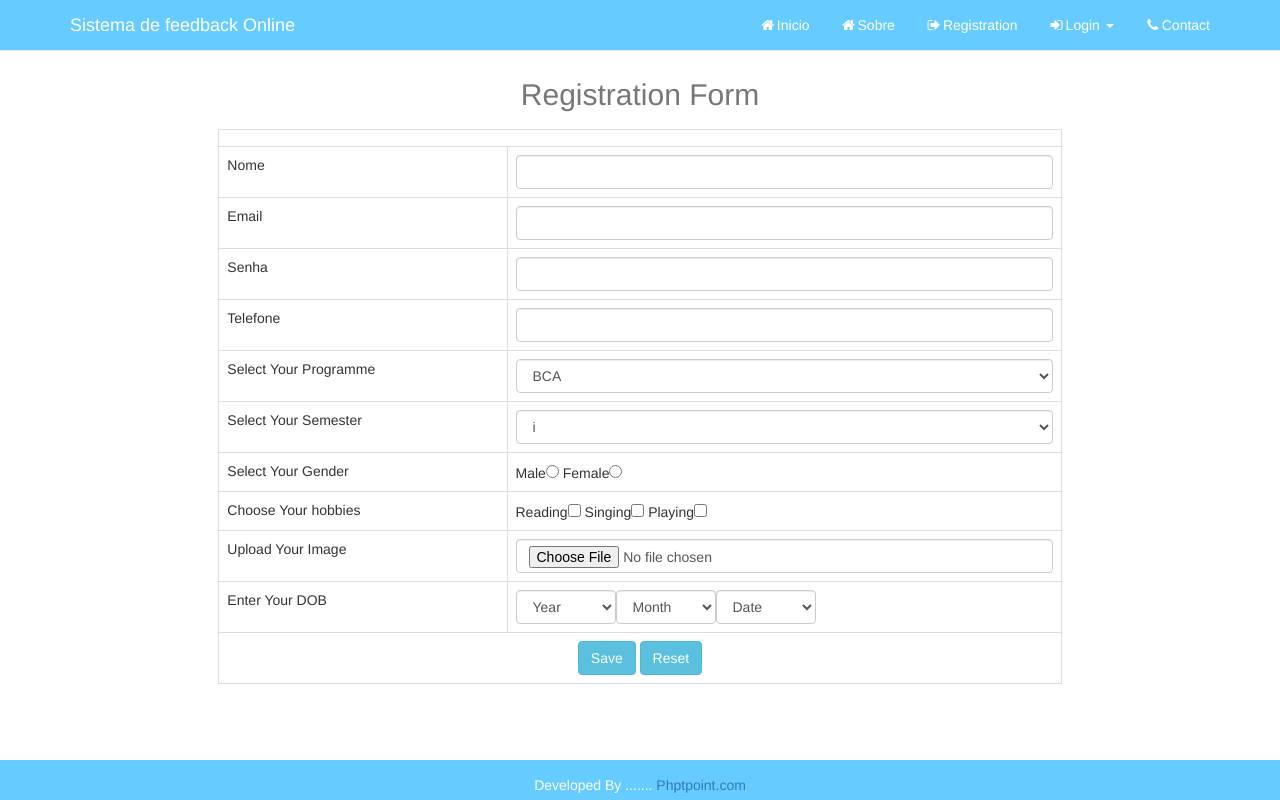
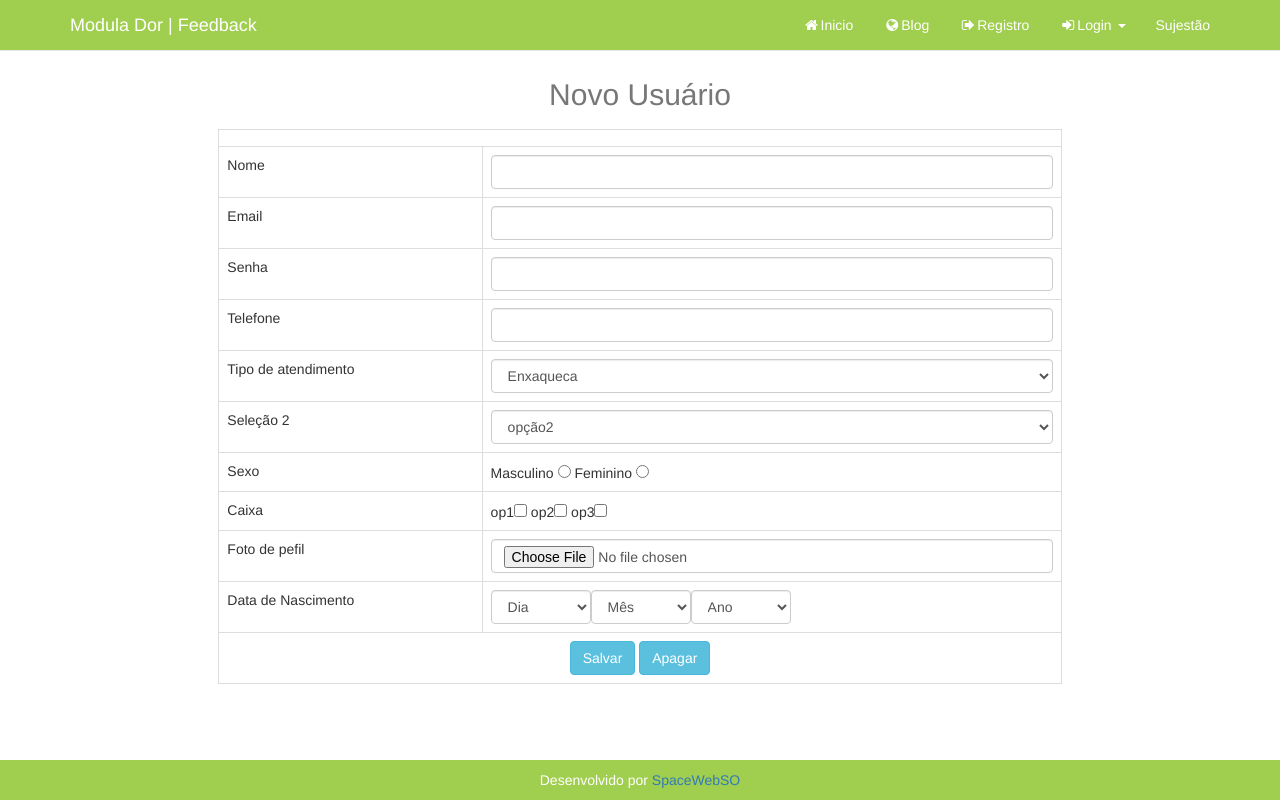
Before and after one commit to llucasramao/feedbacksystem, a PHP site: page /index.php?info=registration in a window 1280 px wide. Run offline with PHP 8.4, Linux system fonts and the light colour scheme.

Commit message:
base 0.0.6

```diff
--- a/faculty_login.php
+++ b/faculty_login.php
@@ -5,7 +5,7 @@ if(isset($save))
 
 	if($e=="" || $p=="")
 	{
-	$err="<font color='red'>fill all the fileds first</font>";
+	$err="<font color='red'>Insira um login</font>";
 	}
 	else
 	{
@@ -23,7 +23,7 @@ header('location:faculty');
 else
 {
 
-$err="<font color='red'>Invalid login details</font>";
+$err="<font color='red'>Login inválido</font>";
 
 }
 }
--- a/index.php
+++ b/index.php
@@ -5,29 +5,22 @@ session_start();
 <html lang="en">
 
 <head>
-
     <meta charset="utf-8">
     <meta http-equiv="X-UA-Compatible" content="IE=edge">
     <meta name="viewport" content="width=device-width, initial-scale=1">
     <meta name="description" content="">
     <meta name="author" content="">
 	<title>Clinica Modula Dor - Feedback</title>
-
 	<!-- Bootstrap Core CSS -->
     <link href="css/bootstrap.min.css" rel="stylesheet">
-
     <!-- Custom CSS -->
     <link href="css/modern-business.css" rel="stylesheet">
-
     <!-- Custom Fonts -->
     <link href="font-awesome/css/font-awesome.min.css" rel="stylesheet" type="text/css">
-
 </head>
-
 <body>
-
     <!-- Navigation -->
-    <nav class="navbar navbar-default navbar-fixed-top" role="navigation" style="background:#66CCFF">
+    <nav class="navbar navbar-default navbar-fixed-top" role="navigation" style="background:#A0CE4E">
         <div class="container" >
             <!-- Brand and toggle get grouped for better mobile display -->
             <div class="navbar-header">
@@ -37,88 +30,55 @@ session_start();
                     <span class="icon-bar"></span>
                     <span class="icon-bar"></span>
                 </button>
-                <a class="navbar-brand" href="index.php" style="color:#FFFFFF">Sistema de feedback Online</a>
-
-
+                <a class="navbar-brand" href="index.php" style="color:#FFFFFF">Modula Dor | Feedback</a>
             </div>
             <!-- Collect the nav links, forms, and other content for toggling -->
             <div class="collapse navbar-collapse" id="bs-example-navbar-collapse-1">
                 <ul class="nav navbar-nav navbar-right">
-
-					 <li style="color:#FFFFFF">
+					<li style="color:#FFFFFF">
                         <a style="color:#FFFFFF" href="index.php"><i class="fa fa-home fa-fw"></i>Inicio</a>
                     </li>
-
 					<li style="color:#FFFFFF">
-                        <a style="color:#FFFFFF" href="index.php?info=about"><i class="fa fa-home fa-fw"></i>Sobre</a>
+                        <a style="color:#FFFFFF" href="http://modulador.com.br/" target="_blank"><i class="fa fa-globe fa-fw"></i>Blog</a>
                     </li>
-
-					<li><a style="color:#FFFFFF" href="index.php?info=registration"><i class="fa fa-sign-out fa-fw"></i>Registration</a></li>
-
-
-
+					<li><a style="color:#FFFFFF" href="index.php?info=registration"><i class="fa fa-sign-out fa-fw"></i>Registro</a></li>
 	<li class="dropdown">
         <a style="color:#FFFFFF" href="#" class="dropdown-toggle" data-toggle="dropdown" href="#"><i class="fa fa-sign-in fa-fw"></i>Login
         <span class="caret"></span></a>
         <ul class="dropdown-menu">
-
-          <li><a href="index.php?info=login">Student</a></li>
-		  <li><a href="index.php?info=faculty_login">Faculty</a></li>
-          <li><a href="admin">Admin</a></li>
+          <li><a href="index.php?info=login">Paciente</a></li>
+          <li><a href="admin">Médico</a></li>
         </ul>
       </li>
-
-
-
-
 	 <li>
-                        <a style="color:#FFFFFF" href="index.php?info=contact"><i class="fa fa-phone fa-fw"></i>Contact</a>
+                        <a style="color:#FFFFFF" href="index.php?info=contact"><i class="fab fa-bandcamp"></i>Sujestão</a>
                     </li>
-
-
-
-
                 </ul>
             </div>
             <!-- /.navbar-collapse -->
         </div>
         <!-- /.container -->
     </nav>
-
 <?php
 					@$info=$_GET['info'];
 					if($info!="")
 					{
-
 						 if($info=="about")
 						 {
 						 include('about.php');
 						 }
-
-
-
-
-
-
 						 else if($info=="contact")
 						 {
 						 include('contact.php');
 						 }
-
-
-
-
 						 else if($info=="login")
 						 {
 						 include('login.php');
 						 }
-
 						  else if($info=="faculty_login")
 						 {
 						 include('faculty_login.php');
 						 }
-
-
 						 else if($info=="registration")
 						 {
 						 	include('registration.php');
@@ -127,109 +87,25 @@ session_start();
 					else
 					{
 				?>
-		<!-- slider start -->
-    <header id="myCarousel" class="carousel slide">
-        <!-- Indicators -->
-        <ol class="carousel-indicators">
-            <li data-target="#myCarousel" data-slide-to="0" class="active"></li>
-            <li data-target="#myCarousel" data-slide-to="1"></li>
-            <li data-target="#myCarousel" data-slide-to="2"></li>
-        </ol>
-
-        <!-- Wrapper for slides -->
-        <div class="carousel-inner">
-            <div class="item active">
-
-                <div class="fill" style="background-image:url('images/feedback.jpg');"></div>
-				<div class="carousel-caption">
-
-                </div>
-            </div>
-
-            <div class="item">
-                <div class="fill" style="background-image:url('images/feedback1.jpg');"></div>
-                <div class="carousel-caption">
-
-                </div>
-            </div>
-
-			 <div class="item">
-                <div class="fill" style="background-image:url('images/feedback3.jpg');"></div>
-                <div class="carousel-caption">
-
-                </div>
-            </div>
-
-
-
-
-        <!-- Controls -->
-        <a class="left carousel-control" href="#myCarousel" data-slide="prev">
-            <span class="icon-prev"></span>
-        </a>
-        <a class="right carousel-control" href="#myCarousel" data-slide="next">
-            <span class="icon-next"></span>
-        </a>
-    </header>
-<!-- slider -->
-
-
     <!-- Page Content -->
     <div class="container">
 
         <div class="row">
             <div class="col-lg-12">
-
-
-
-
-
-
-
-
-
 			<div class="col-sm-10" style="margin-top:60px;margin-bottom:80px">
-				<h2>About Faculty feedback System</h2>
-				Student Feedback system for College in PHP(SOurce code)
-Here we have developed the a faculty feedback system, which is generally used in the college to rate the faculty based on the performance...Here we have 2 modules such as administrator, student.
-
-Administrator is the one who creates the student account by adding all student info and assigning the username and password.
-Admin als0 checks the result once all students entered the feedback..
-We can start the development from the login page, where we have given the option to login as admin and student...Here since we have only one admin account, so no need to create the a database to store admin info...so the admin username is "admin" and password is "sandeep"...select admin in the radio button and login
-
-You can perform all admin actions such as login to the account and check result..
-
-I fyou entered the student user and password and selected student option, then it will show all student information and let you enter the feedback based on the subject..
-
-Before we can look into the php code, you need to create a database called "feed" with two tables in it..one as student and another one as take
-
+				<h2>Como funciona o sistem Modula Dor</h2>
+				Feedback de dor
 			</div>
-
-
-
-
 				<?php } ?>
             </div>
-
     </div>
     <!-- /.container -->
-
-	<div class="navbar-fixed-bottom nav navbar-inverse text-center" style="padding:15px;height:40px; background:#66CCFF">
-		<span style="color:#FFFFFF">Developed By ....... 	<a href="http://www.phptpoint.com">Phptpoint.com</a> </span>
+	<div class="navbar-fixed-bottom nav navbar-inverse text-center" style="padding:10px;height:40px; background:#A0CE4E">
+		<span style="color:#FFFFFF">Desenvolvido por <a href="http://spacewebso.com" target="_blank">SpaceWebSO</a> </span>
 	</div>
     <!-- jQuery -->
     <script src="css/jquery.js"></script>
-
     <!-- Bootstrap Core JavaScript -->
     <script src="css/bootstrap.min.js"></script>
-
-    <!-- Script to Activate the Carousel -->
-    <script>
-    $('.carousel').carousel({
-        interval: 5000 //changes the speed
-    })
-    </script>
-
 </body>
-
 </html>
--- a/login.php
+++ b/login.php
@@ -38,7 +38,7 @@ $err="<font color='red'>Login Inválido</font>";
 <form method="post">
 	<div class="row">
 		<div class="col-sm-4"></div>
-		<div class="col-sm-4"><h2>Formulário de login</h2></div>
+		<div class="col-sm-4"><h2>Login Paciente</h2></div>
 	</div>
 
 	<div class="row">
--- a/registration.php
+++ b/registration.php
@@ -52,7 +52,7 @@
 		<div class="col-sm-8">
 		<form method="post" enctype="multipart/form-data">
 		<table class="table table-bordered" style="margin-bottom:50px">
-	<caption><h2 align="center">Registration Form</h2></caption>
+	<caption><h2 align="center">Novo Usuário</h2></caption>
 	<Tr>
 		<Td colspan="2"><?php echo @$err;?></Td>
 	</Tr>
@@ -77,104 +77,88 @@
 				</tr>
 
 				<tr>
-					<td>Select Your Programme</td>
+					<td>Tipo de atendimento</td>
 					<Td><select name="pro" class="form-control" required>
 
-					<option>BCA</option>
-					<option>MCA</option>
-					<option>B.Tech</option>
-					<option>M.Tech</option>
+					<option>Enxaqueca</option>
+					<option>Dor2</option>
 					</select>
 					</td>
 				</tr>
 
 				<tr>
-					<td>Select Your Semester</td>
+					<td>Seleção 2</td>
 					<Td><select name="sem" class="form-control" required>
 
-					<option>i</option>
-					<option>ii</option>
-					<option>iii</option>
-					<option>iv</option>
-					<option>v</option>
-					<option>vi</option>
-					<option>vii</option>
-					<option>viii</option>
+					<option>opção2</option>
+					<option>opção2</option>
 					</select>
 					</td>
 				</tr>
 
 				<tr>
-					<td>Select Your Gender</td>
+					<td>Sexo</td>
 					<Td>
-				Male<input type="radio" name="gen" value="m"/>
-				Female<input type="radio" name="gen" value="f"/>
+				Masculino <input type="radio" name="gen" value="m"/>
+				  Feminino <input type="radio" name="gen" value="f"/>
 					</td>
 				</tr>
 
 				<tr>
-					<td>Choose Your hobbies</td>
+					<td>Caixa</td>
 					<Td>
-					Reading<input value="reading" type="checkbox" name="hob[]"/>
-					Singing<input value="singin" type="checkbox" name="hob[]"/>
-
-					Playing<input value="playing" type="checkbox" name="hob[]"/>
+					op1<input value="reading" type="checkbox" name="hob[]"/>
+					op2<input value="singin" type="checkbox" name="hob[]"/>
+					op3<input value="playing" type="checkbox" name="hob[]"/>
 					</td>
 				</tr>
 
 
 				<tr>
-					<td>Upload  Your Image </td>
+					<td>Foto de pefil</td>
 					<Td><input type="file" name="img" class="form-control" required/></td>
 				</tr>
 
 				<tr>
-					<td>Enter Your DOB</td>
+					<td>Data de Nascimento</td>
 					<Td>
-					<select style="width:100px;float:left" name="yy" class="form-control" required>
-					<option value="">Year</option>
+
+					<select style="width:100px;float:left" name="dd" class="form-control" required>
+					<option value="">Dia</option>
 					<?php
-					for($i=1950;$i<=2016;$i++)
+					for($i=1;$i<=31;$i++)
 					{
 					echo "<option>".$i."</option>";
 					}
 					?>
-
 					</select>
 
 					<select style="width:100px;float:left" name="mm" class="form-control" required>
-					<option value="">Month</option>
+					<option value="">Mês</option>
 					<?php
 					for($i=1;$i<=12;$i++)
 					{
 					echo "<option>".$i."</option>";
 					}
 					?>
-
 					</select>
 
-
-					<select style="width:100px;float:left" name="dd" class="form-control" required>
-					<option value="">Date</option>
+					<select style="width:100px;float:left" name="yy" class="form-control" required>
+					<option value="">Ano</option>
 					<?php
-					for($i=1;$i<=31;$i++)
+					for($i=1900;$i<=2021;$i++)
 					{
 					echo "<option>".$i."</option>";
 					}
 					?>
-
 					</select>
 
 					</td>
 				</tr>
-
 				<tr>
-
-
 <Td colspan="2" align="center">
-<input type="submit" value="Save" class="btn btn-info" name="save"/>
-<input type="reset" value="Reset" class="btn btn-info"/>
-
+<input type="submit" value="Salvar" class="btn btn-info" name="save"/>
+<input type="reset" value="Apagar" class="btn btn-info"/>
 					</td>
 				</tr>
 			</table>
```
Also changed, not shown: admin/index.php (+7 -4 lines), user/give_feedback.php (+8 -8 lines), user/index.php (+17 -19 lines).
